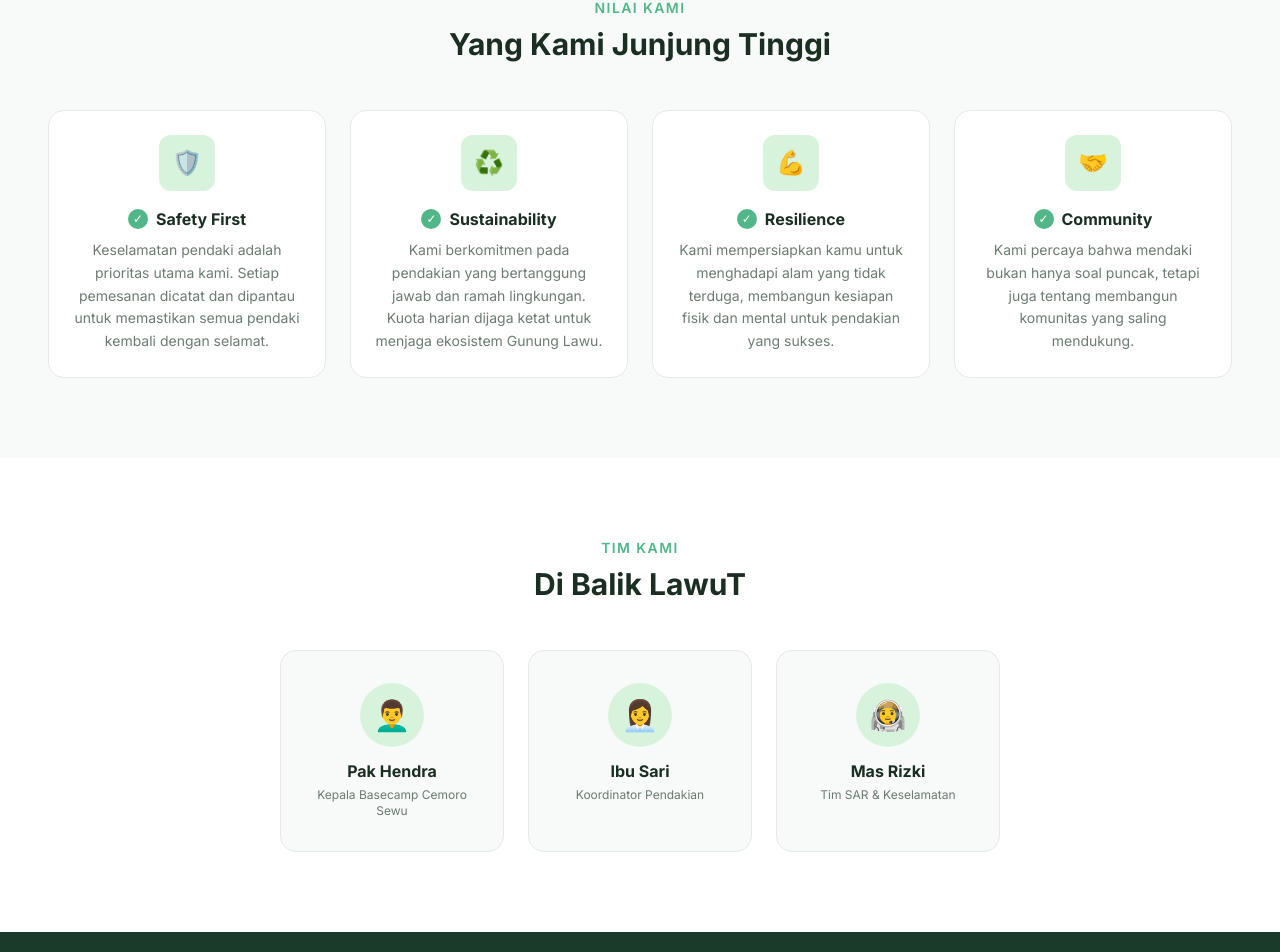
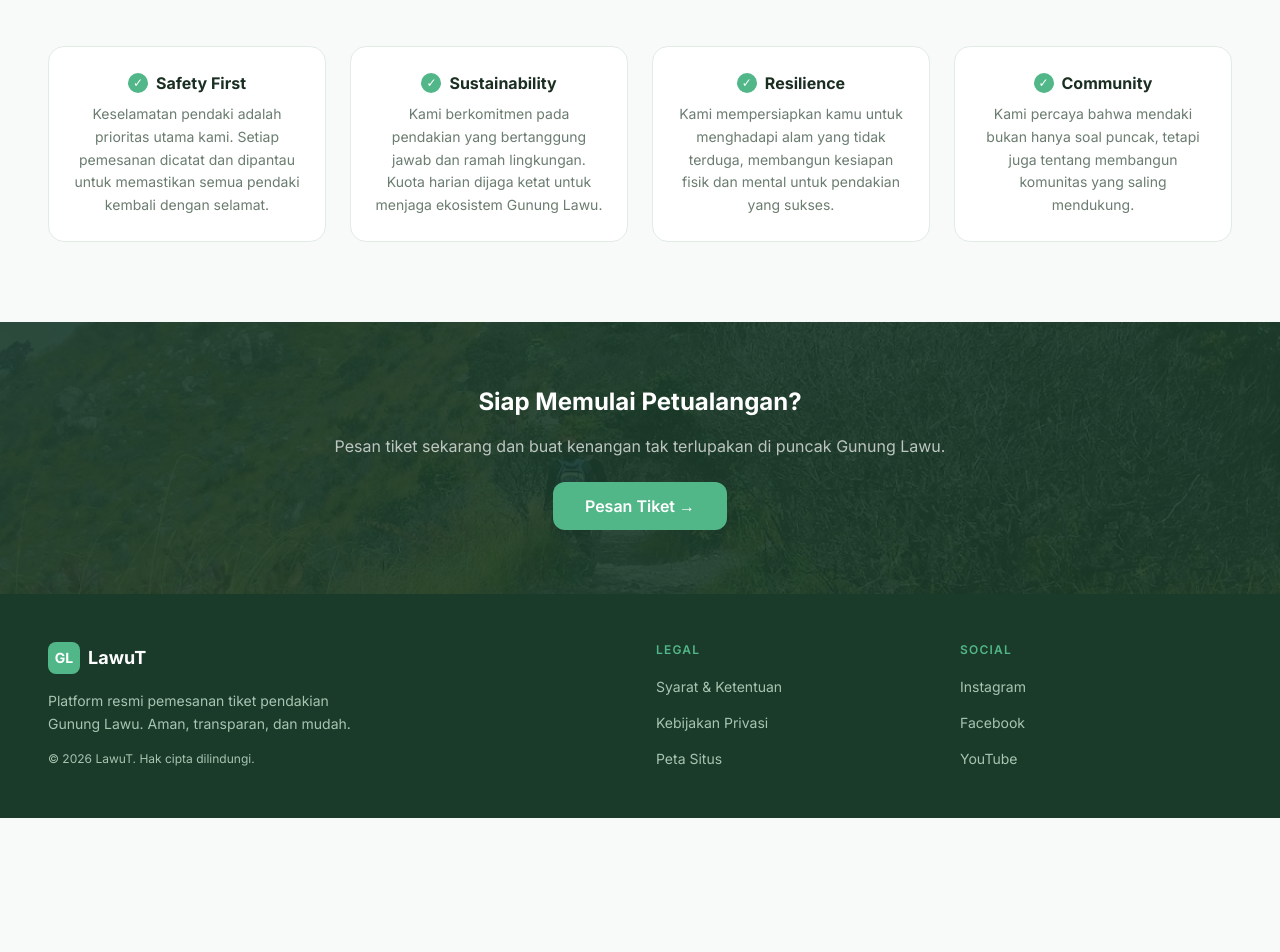
Before and after one commit to josswinaya/lawut, a Next.js app: page /tentang-kami in a window 1280 px wide. Shown: the part 1440-2392 px from the top of the page. After the commit the page ends 2258 px from the top, so only its background shows below. Built offline with nearby package versions, Linux system fonts and the light colour scheme.

Commit message:
fix: tampilan informasi bagian gambar part 3

```diff
--- a/app/bantuan/page.tsx
+++ b/app/bantuan/page.tsx
@@ -11,11 +11,12 @@ const kontak = [
     type: 'darurat',
     icon: '🚨',
     label: 'HOTLINE DARURAT 24/7',
-    value: '+62 811-9999-000',
+    value: '112',
     desc: 'Hanya untuk kondisi darurat medis atau evakuasi di jalur pendakian.',
     bg: 'bg-red-50 border-red-200',
     iconBg: 'bg-red-500',
     textColor: 'text-red-700',
+    href: 'tel:112',
   },
   {
     type: 'wa',
@@ -53,7 +54,7 @@ const posKontak = [
   { nama: 'Basecamp Cemoro Sewu', telp: '+62 812-3456-7890', jam: '05:00 – 22:00 WIB' },
   { nama: 'Basecamp Cemoro Kandang', telp: '+62 812-9876-5432', jam: '05:00 – 22:00 WIB' },
   { nama: 'Basecamp Candi Cetho', telp: '+62 813-1122-3344', jam: '06:00 – 20:00 WIB' },
-  { nama: 'Tim SAR Gunung Lawu', telp: '+62 811-9999-000', jam: '24 jam' },
+  { nama: 'Layanan Darurat Nasional', telp: '112', jam: '24 jam' },
 ]
 
 export default function BantuanPage() {
@@ -111,9 +112,6 @@ export default function BantuanPage() {
               {kontak.map((k) => (
                 <div key={k.type} className={`p-5 rounded-xl border ${k.bg}`}>
                   <div className="flex gap-4">
-                    <div className={`w-10 h-10 rounded-xl ${k.iconBg} flex items-center justify-center text-white text-lg shrink-0`}>
-                      {k.icon}
-                    </div>
                     <div>
                       <p className={`text-xs font-semibold tracking-widest uppercase ${k.type === 'darurat' ? 'text-red-500' : 'text-[#52b788]'} mb-1`}>
                         {k.label}
@@ -133,7 +131,7 @@ export default function BantuanPage() {
 
               {/* Jam Operasional */}
               <div className="bg-white rounded-xl border border-[#e2ebe4] p-5">
-                <h3 className="font-bold text-[#1a2e22] mb-3">⏰ Jam Operasional</h3>
+                <h3 className="font-bold text-[#1a2e22] mb-3">Jam Operasional</h3>
                 <div className="space-y-2 text-sm">
                   <div className="flex justify-between">
                     <span className="text-[#6b7c70]">Senin – Jumat</span>
--- a/app/cek-status/page.tsx
+++ b/app/cek-status/page.tsx
@@ -32,14 +32,13 @@ export default function CekStatusPage() {
           {/* Info */}
           <div className="mt-8 grid grid-cols-1 sm:grid-cols-3 gap-4">
             {[
-              { icon: '⏳', label: 'Menunggu Konfirmasi', desc: 'Pemesanan diterima, menunggu verifikasi pembayaran oleh admin.' },
-              { icon: '✅', label: 'Terkonfirmasi', desc: 'Pembayaran diverifikasi. E-tiket siap diunduh.' },
-              { icon: '❌', label: 'Dibatalkan', desc: 'Pemesanan dibatalkan. Hubungi admin untuk info lebih lanjut.' },
+              { label: 'Menunggu Konfirmasi', desc: 'Pemesanan diterima, menunggu verifikasi pembayaran oleh admin.' },
+              { label: 'Terkonfirmasi', desc: 'Pembayaran diverifikasi. E-tiket siap diunduh.' },
+              { label: 'Dibatalkan', desc: 'Pemesanan dibatalkan. Hubungi admin untuk info lebih lanjut.' },
             ].map((s) => (
-              <div key={s.label} className="bg-white rounded-xl border border-[#e2ebe4] p-4 text-center">
-                <div className="text-2xl mb-2">{s.icon}</div>
-                <p className="font-semibold text-[#1a2e22] text-sm">{s.label}</p>
-                <p className="text-[#6b7c70] text-xs mt-1 leading-relaxed">{s.desc}</p>
+              <div key={s.label} className="bg-white rounded-xl border border-[#e2ebe4] p-5">
+                <p className="font-bold text-[#1a2e22] text-sm mb-1.5">{s.label}</p>
+                <p className="text-[#6b7c70] text-xs leading-relaxed">{s.desc}</p>
               </div>
             ))}
           </div>
--- a/app/tentang-kami/page.tsx
+++ b/app/tentang-kami/page.tsx
@@ -74,7 +74,7 @@ export default function TentangKamiPage() {
             </div>
             <div className="grid grid-cols-2 gap-4">
               {[
-                { val: '2023', label: 'Tahun Berdiri' },
+                { val: '2026', label: 'Tahun Berdiri' },
                 { val: '10.000+', label: 'Tiket Terproses' },
                 { val: '3', label: 'Jalur Aktif' },
                 { val: '99%', label: 'Kepuasan Pendaki' },
@@ -94,7 +94,6 @@ export default function TentangKamiPage() {
         <div className="container-lawu max-w-4xl">
           <div className="grid grid-cols-1 md:grid-cols-2 gap-8">
             <div className="p-8 bg-[#1a3a2a] rounded-2xl text-white">
-              <div className="w-12 h-12 bg-[#52b788] rounded-xl flex items-center justify-center text-xl mb-4">🎯</div>
               <h3 className="text-xl font-bold mb-3">Visi</h3>
               <p className="text-white/80 leading-relaxed">
                 Menjadi platform pemesanan tiket pendakian gunung terpercaya di Indonesia,
@@ -102,7 +101,6 @@ export default function TentangKamiPage() {
               </p>
             </div>
             <div className="p-8 bg-[#f0f4f1] rounded-2xl">
-              <div className="w-12 h-12 bg-[#d8f3dc] rounded-xl flex items-center justify-center text-xl mb-4">🚀</div>
               <h3 className="text-xl font-bold text-[#1a2e22] mb-3">Misi</h3>
               <ul className="space-y-2 text-[#6b7c70] text-sm">
                 <li className="flex items-start gap-2"><span className="text-[#52b788]">✓</span> Menyederhanakan proses pendaftaran pendakian</li>
@@ -125,9 +123,6 @@ export default function TentangKamiPage() {
           <div className="grid grid-cols-1 sm:grid-cols-2 lg:grid-cols-4 gap-6">
             {values.map((v) => (
               <div key={v.title} className="bg-white p-6 rounded-2xl border border-[#e2ebe4] text-center hover:shadow-md transition-shadow">
-                <div className="w-14 h-14 bg-[#d8f3dc] rounded-xl flex items-center justify-center text-2xl mx-auto mb-4">
-                  {v.icon}
-                </div>
                 <div className="flex items-center justify-center gap-2 mb-2">
                   <div className="w-5 h-5 rounded-full bg-[#52b788] flex items-center justify-center">
                     <span className="text-white text-xs">✓</span>
@@ -141,30 +136,13 @@ export default function TentangKamiPage() {
         </div>
       </section>
 
-      {/* Tim */}
-      <section className="py-20 bg-white">
-        <div className="container-lawu">
-          <div className="text-center mb-12">
-            <p className="text-[#52b788] text-sm font-semibold tracking-widest uppercase mb-2">TIM KAMI</p>
-            <h2 className="text-3xl font-bold text-[#1a2e22]">Di Balik LawuT</h2>
-          </div>
-          <div className="flex flex-wrap justify-center gap-6">
-            {team.map((t) => (
-              <div key={t.nama} className="bg-[#f8faf9] rounded-2xl p-8 border border-[#e2ebe4] text-center w-56">
-                <div className="w-16 h-16 bg-[#d8f3dc] rounded-full flex items-center justify-center text-3xl mx-auto mb-3">
-                  {t.foto}
-                </div>
-                <p className="font-bold text-[#1a2e22]">{t.nama}</p>
-                <p className="text-[#6b7c70] text-xs mt-1">{t.jabatan}</p>
-              </div>
-            ))}
-          </div>
-        </div>
-      </section>
+
 
       {/* CTA */}
-      <section className="py-16 bg-[#1a3a2a]">
-        <div className="container-lawu text-center">
+      <section className="py-16 bg-[#1a3a2a] relative overflow-hidden">
+        <div className="absolute inset-0 opacity-10"
+          style={{ backgroundImage: "url('/images/bg%20lawu.jpg')", backgroundSize: 'cover', backgroundPosition: 'center' }} />
+        <div className="container-lawu relative z-10 text-center">
           <h2 className="text-2xl font-bold text-white mb-4">Siap Memulai Petualangan?</h2>
           <p className="text-white/70 mb-6">Pesan tiket sekarang dan buat kenangan tak terlupakan di puncak Gunung Lawu.</p>
           <Link href="/pemesanan" className="inline-flex items-center gap-2 px-8 py-3 bg-[#52b788] hover:bg-[#74c69d] text-white font-semibold rounded-xl transition-all">
--- a/components/forms/BookingForm.tsx
+++ b/components/forms/BookingForm.tsx
@@ -192,7 +192,7 @@ export default function BookingForm({ jalurList, initialJalurId }: { jalurList:
   }
 
   return (
-    <div className="max-w-4xl mx-auto">
+    <div className="max-w-5xl mx-auto">
       {/* Step indicator */}
       <div className="flex items-center justify-center gap-0 mb-10">
         {STEPS.map((s, i) => (
@@ -484,9 +484,9 @@ export default function BookingForm({ jalurList, initialJalurId }: { jalurList:
             )}
 
             {/* Tips */}
-            <div className="bg-[#f0f4f1] rounded-2xl p-5">
-              <h3 className="font-bold text-[#1a2e22] mb-3 text-sm">💡 Tips Pendakian</h3>
-              <ul className="space-y-2 text-xs text-[#3a4f40]">
+            <div className="bg-[#f0f4f1] rounded-2xl p-5 overflow-hidden">
+              <h3 className="font-bold text-[#1a2e22] mb-3 text-sm">Tips Pendakian</h3>
+              <ul className="space-y-2 text-xs text-[#3a4f40] lg:whitespace-nowrap whitespace-normal">
                 <li>• Bawa jaket tebal, suhu puncak bisa di bawah 5°C</li>
                 <li>• Minimal 2 liter air minum per orang</li>
                 <li>• Mulai pendakian pagi hari (sebelum jam 6)</li>
```
